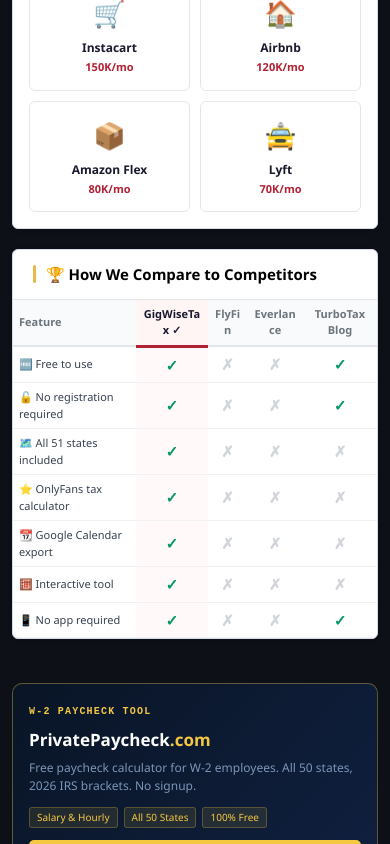
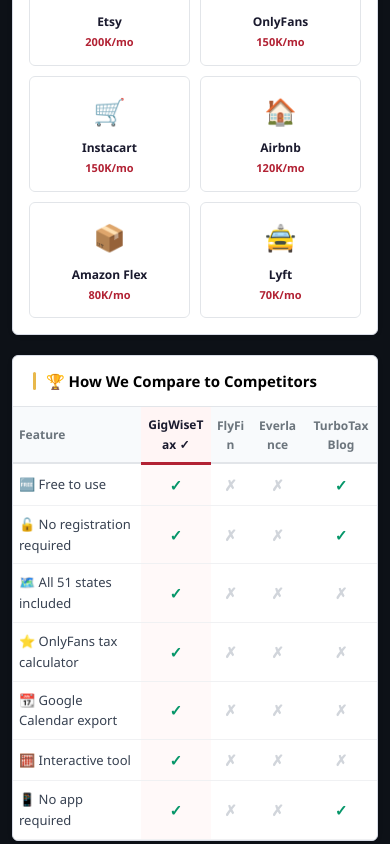
Before and after one commit to devqrcraft-ui/gigwisetax, a Next.js app: page / in a window 390 px wide. Shown: the part 2353-3197 px from the top of the page. Built offline with nearby package versions, Linux system fonts and the light colour scheme.

Commit message:
fix: increase mobile font sizes for readability

```diff
--- a/app/globals.css
+++ b/app/globals.css
@@ -16,7 +16,7 @@ html,body{overflow-x:hidden!important;max-width:100vw;}
   .form-grid { grid-template-columns: 1fr !important; }
   .results-row { grid-template-columns: 1fr 1fr !important; }
   .p-grid { grid-template-columns: repeat(2,1fr) !important; }
-  .p-grid > a > div { font-size: 13px !important; }
+  .p-grid > a > div { font-size: 15px !important; }
 }
 
 /* Fix overflow on all pages */
@@ -93,7 +93,7 @@ html,body{overflow-x:hidden!important;max-width:100vw;}
 }
 
 @media (max-width: 480px) {
-  table th, table td { padding: 6px 6px !important; font-size: 11px !important; }
+  table th, table td { padding: 8px 8px !important; font-size: 13px !important; }
   table { min-width: unset !important; }
 }
 
@@ -172,3 +172,17 @@ a[style*="B22234"]:hover,div[style*="B22234"]:hover{
 @media(min-width:900px){
   .main-grid-outer{grid-template-columns:1fr 300px!important}
 }
+
+@media (max-width: 768px) {
+  body { font-size: 15px !important; line-height: 1.6 !important; }
+  p, li, span, div { font-size: inherit; }
+  h1 { font-size: 24px !important; }
+  h2 { font-size: 20px !important; }
+  h3 { font-size: 17px !important; }
+  table th { font-size: 12px !important; padding: 8px 6px !important; }
+  table td { font-size: 13px !important; padding: 8px 6px !important; }
+  input, select { font-size: 16px !important; }
+  label { font-size: 14px !important; }
+  button { font-size: 15px !important; }
+  .footer-legal, footer span { font-size: 13px !important; }
+}
```
